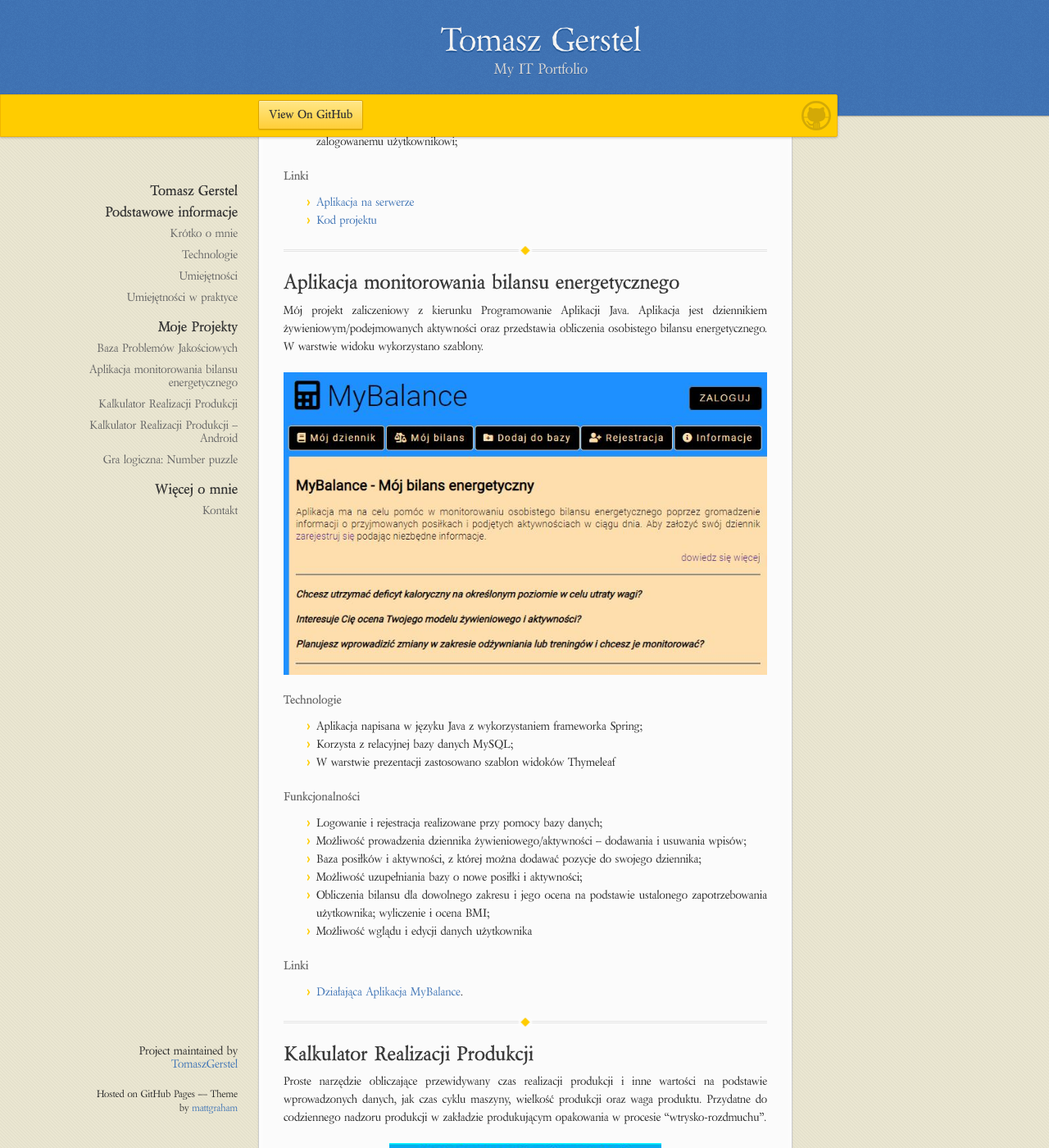
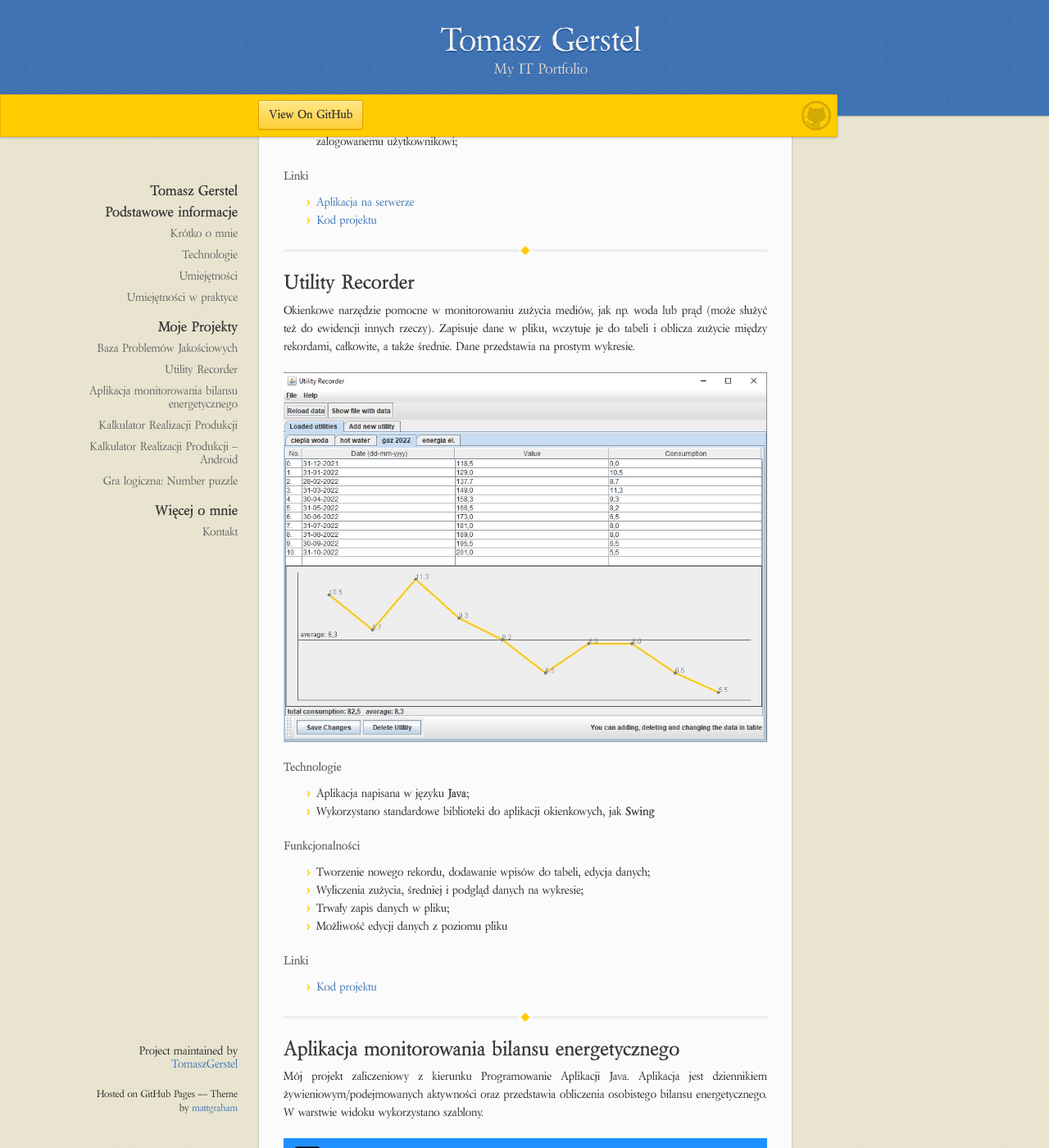
Before and after one commit to TomaszGerstel/Tomasz-Gerstel---My-IT-portfolio, a Jekyll site: the page built from index.md, in a window 1280 px wide and 1400 px high, scrolled down 2388 px. Shown: the whole window at 82% size. Built offline with Jekyll 4.4.1, drawn with Linux system fonts in a browser that asks for light colours; our own code applies the rules of GitHub Pages for plain Markdown files.

Commit message:
project_utility_rec_added

```diff
--- a/index.md
+++ b/index.md
@@ -78,6 +78,30 @@ Aplikacja obsługująca bazę problemów jakościowych (typowych wad i procedur
 
 * [Aplikacja na serwerze](http://185.238.72.254/troubleshooting)
 * [Kod projektu](https://github.com/TomaszGerstel/troubleshooting.git)
+
+* * *
+
+## Utility Recorder
+
+Okienkowe narzędzie pomocne w monitorowaniu zużycia mediów, jak np. woda lub prąd (może służyć też do ewidencji innych rzeczy). Zapisuje dane w pliku, wczytuje je do tabeli i oblicza zużycie między rekordami, całkowite, a także średnie. Dane przedstawia na prostym wykresie.
+
+![UtilityRecorderToolImage](utility_recorder.jpg)
+
+#### Technologie
+
+* Aplikacja napisana w języku **Java**;
+* Wykorzystano standardowe biblioteki do aplikacji okienkowych, jak **Swing**
+
+#### Funkcjonalności
+
+* Tworzenie nowego rekordu, dodawanie wpisów do tabeli, edycja danych;
+* Wyliczenia zużycia, średniej i podgląd danych na wykresie;
+* Trwały zapis danych w pliku;
+* Możliwość edycji danych z poziomu pliku
+
+#### Linki
+
+* [Kod projektu](https://github.com/TomaszGerstel/utility-recorder.git)
 
 * * *
 
```
Also changed, not shown: utility_recorder.jpg (added).
